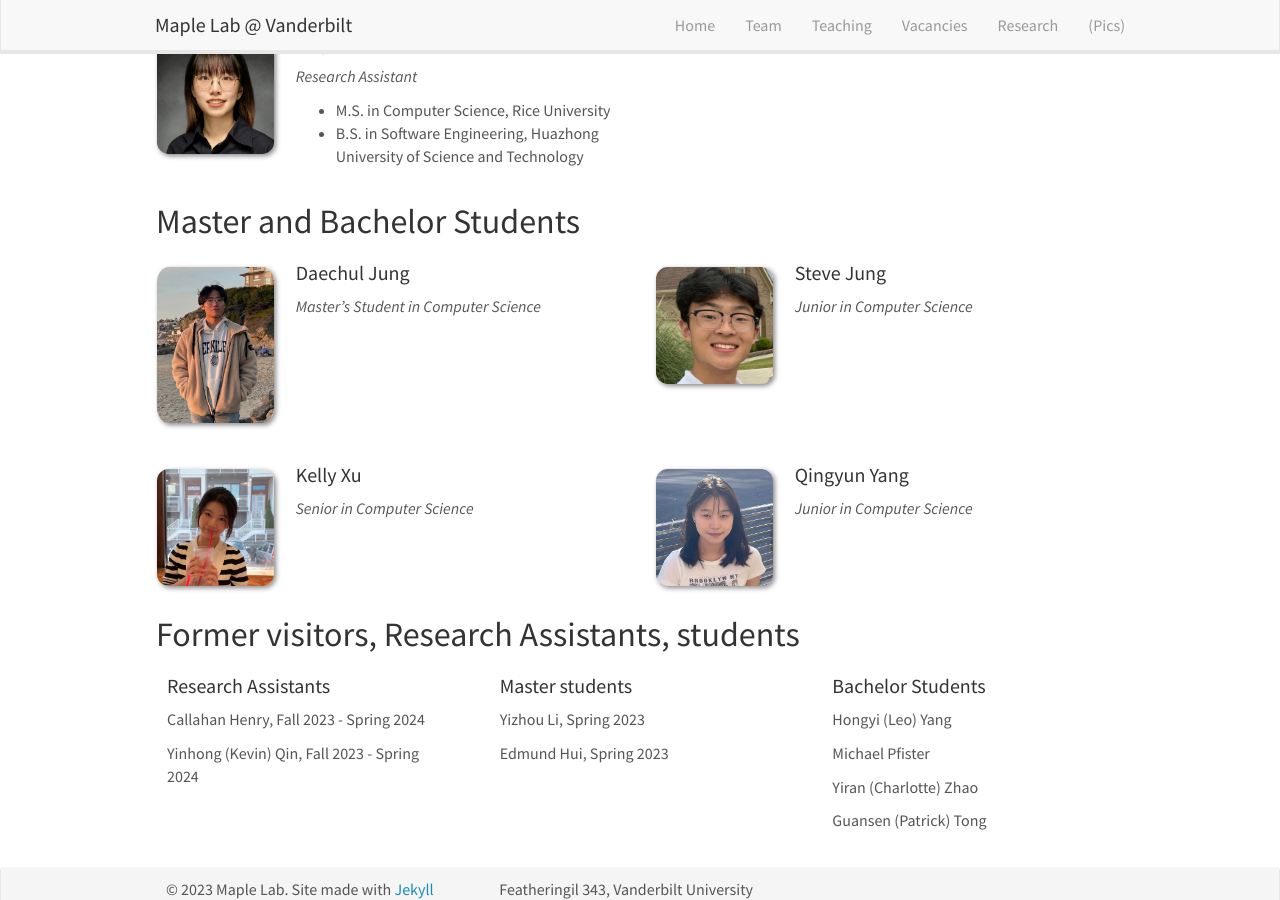
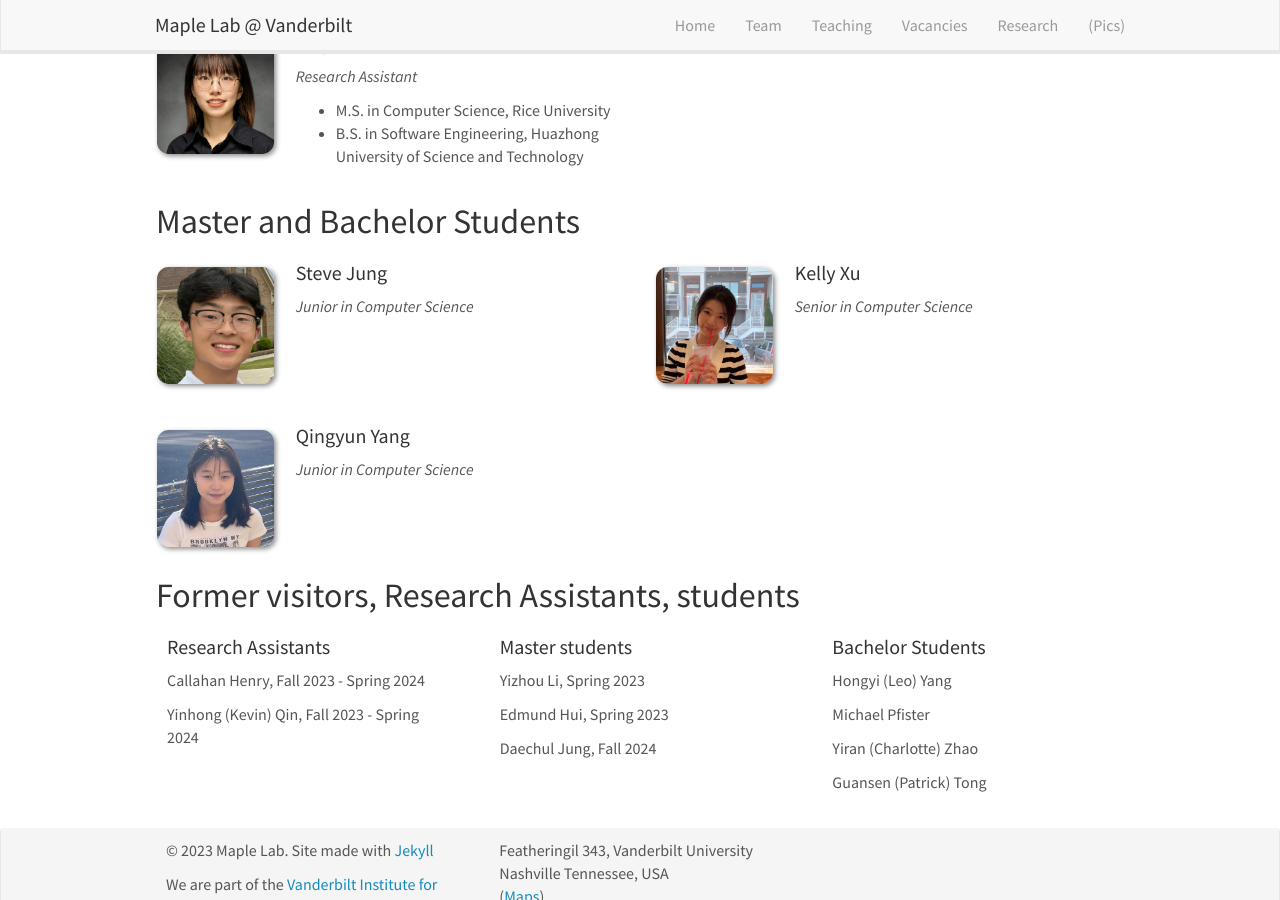
Before and after one commit to vu-maple-lab/vu-maple-lab.github.io, a Jekyll site: the page built from _pages/team.md, in a window 1280 px wide and 900 px high, scrolled down 924 px. Built offline with Jekyll 4.4.1, drawn with Linux system fonts in a browser that asks for light colours; nearby versions of some CDN libraries.

Commit message:
aspect ratio pt5

```diff
--- a/_data/alumni_msc.yml
+++ b/_data/alumni_msc.yml
@@ -1,2 +1,3 @@
 - name: Yizhou Li, Spring 2023
 - name: Edmund Hui, Spring 2023
+- name: Daechul Jung, Fall 2024
--- a/_data/students.yml
+++ b/_data/students.yml
@@ -7,12 +7,6 @@
 #  education2:
 #  education3:
 #  education4:
-
-- name: Daechul Jung
-  photo: daechul.jpg
-  info: Master's Student in Computer Science
-  email: daechul.jung@vanderbilt.edu
-  number_educ: 0
 
 - name: Steve Jung
   photo: steve.jpg
--- a/_data/team_members.yml
+++ b/_data/team_members.yml
@@ -1,5 +1,5 @@
 - name: Jie Ying Wu
-  photo: jieying2.png
+  photo: jieying2.jpeg
   info: Assistant Professor of Computer Science
   email: jieying.wu@vanderbilt.edu
   number_educ: 3
@@ -16,7 +16,7 @@
   education2: B.S. in Electrical Engineering, Johns Hopkins University (2022)
 
 - name: Ayberk Acar
-  photo: ayberk.png
+  photo: ayberk.jpeg
   info: PhD Student
   email: ayberk.acar@vanderbilt.edu
   number_educ: 2
@@ -32,7 +32,7 @@
   education2: B.S. in Electrical Engineering, Nankai University (2019)
 
 - name: Jumanh Atoum
-  photo: jumanh.png
+  photo: jumanh.jpeg
   info: PhD Student
   email: jumanh.atoum@vanderbilt.edu
   number_educ: 2
```
Also changed, not shown: 2 other files.
